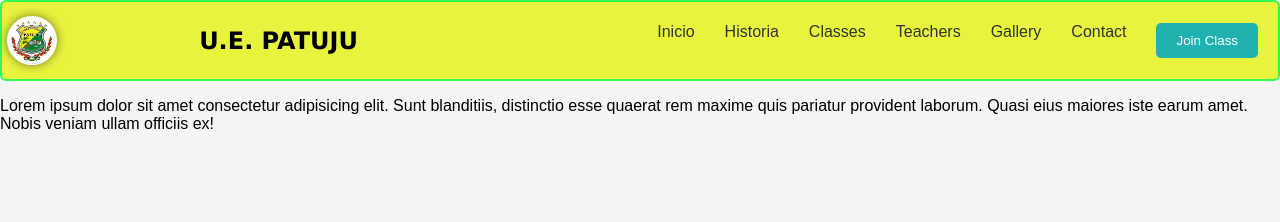
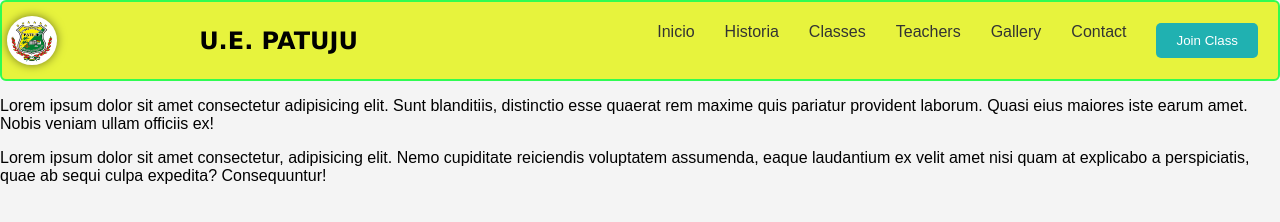
Before and after one commit to SamuelCba/UE-PATUJU, a plain HTML site: page index.html in a window 1280 px wide. Drawn offline with Linux system fonts and the light colour scheme.

Commit message:
add:  Style

```diff
--- a/index.html
+++ b/index.html
@@ -44,5 +44,8 @@
 
     </div>
 
+    <div>
+        Lorem ipsum dolor sit amet consectetur, adipisicing elit. Nemo cupiditate reiciendis voluptatem assumenda, eaque laudantium ex velit amet nisi quam at explicabo a perspiciatis, quae ab sequi culpa expedita? Consequuntur!
+    </div>
 </body>
 </html>
```
